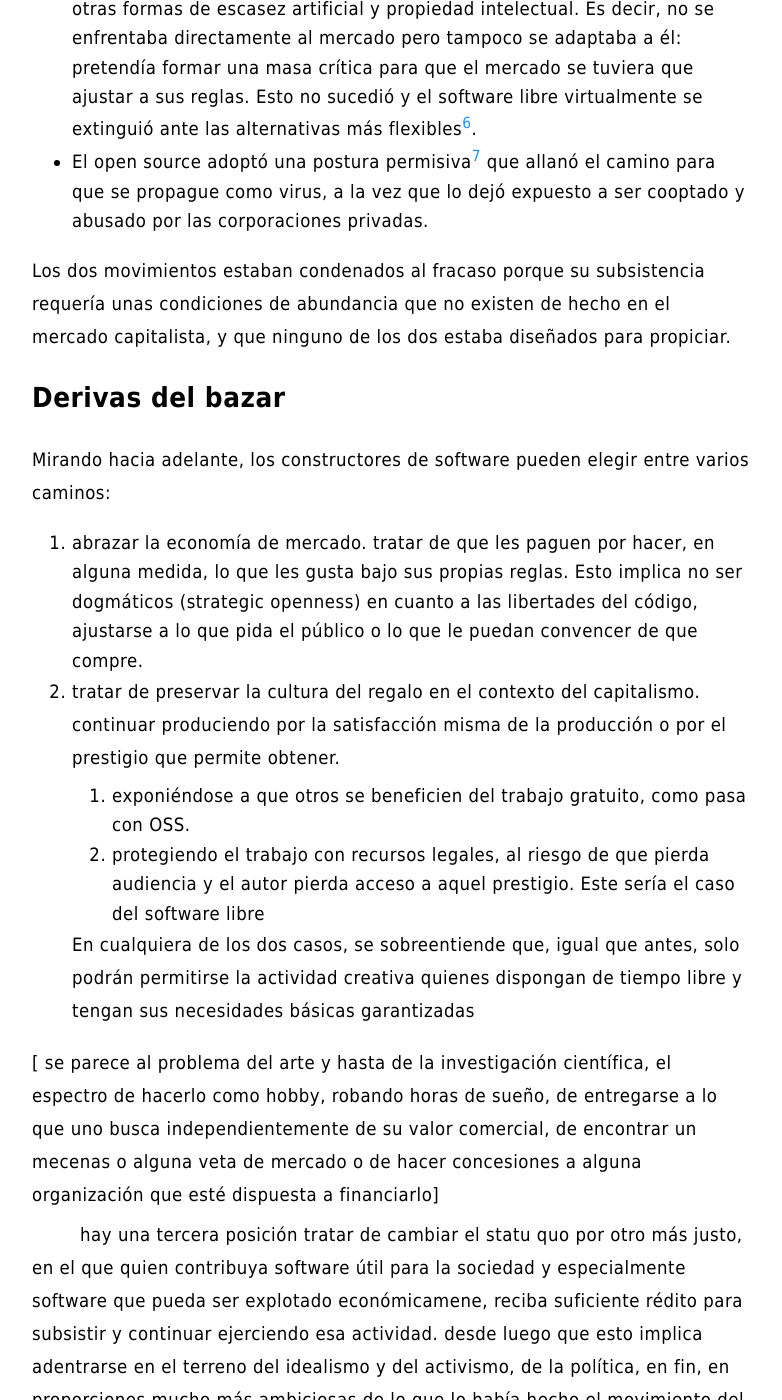
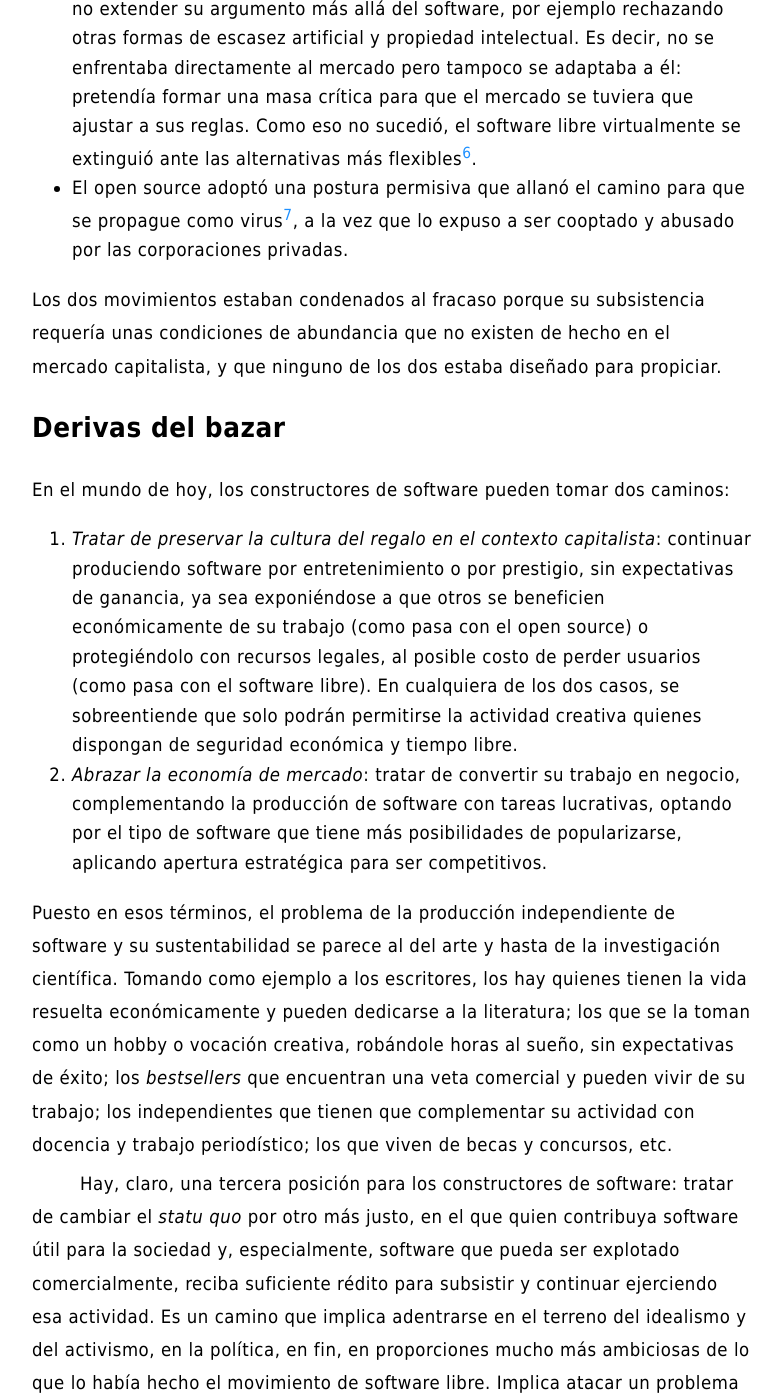
Before and after one commit to facundoolano/olano.dev, a Jekyll site: the page built from _posts/2023-11-05-derivas-del-bazar.html, in a window 1280 px wide and 1400 px high, scrolled down 7289 px. Shown: the whole window, without its empty margins (248-1030 px from the left). Built offline with Jekyll 4.4.1, drawn with Linux system fonts in a browser that asks for light colours; some of the changed text lies outside the part shown.

Commit message:
clean up final section

```diff
--- a/_posts/2023-11-05-derivas-del-bazar.html
+++ b/_posts/2023-11-05-derivas-del-bazar.html
@@ -137,21 +137,21 @@
 </p>
 
 <ol class="org-ol">
-<li><i>Sobrestima la libertad de modificar y redistribuir el código fuente</i>, recuerdo de la época en que un usuario era aproximadamente lo mismo que un programador. En aquel contexto, coartar la posibilidad de modificar el software era entorpecer aquello que distinguía a las computadoras. Hoy ni siquiera los usuarios que saben programar tienen la necesidad, el interés o el tiempo de modificar el software que usan cotidianamente. Aunque es preferible tener acceso al código, es un derecho que solo afecta a una minoría de los usuarios, mucho menos urgente que otros como la privacidad, la no manipulación o la interoperabilidad<sup><a id="fnr.4" class="footref" href="#fn.4">4</a></sup>.</li>
-<li><i>Tiene la ética como única motivación</i>. Como supone que la libertad de código es <i>esencial</i> para los usuarios de software y para la sociedad en general, como es <i>lo que está bien</i>, debería ser suficiente razón para perseguirla. En contraste con las motivaciones sociales e intelectuales de la ley de Linus, con el beneficio de calidad técnica que promete la iniciativa open source y con el potencial de ganancia de la economía de mercado, el movimiento de software libre es un sistema que carece de incentivos para reproducirse a sí mismo, necesita del activismo de un grupo previamente convencido de sus supuestos<sup><a id="fnr.5" class="footref" href="#fn.5">5</a></sup>.</li>
-<li><i>Subestima la gratuidad del software</i>. Contrario a la famosa frase "free speech, not free beer" y a la intención de compatibilizar el software libre con el mercado, creo que la gratuidad es un factor determinante, que puede no haber sido una motivación pero que explica su masificación. La razón por la que Linux es el sistema operativo predeterminado para casi cualquier dispositivo o de que nadie dude en aprovechar las librerías abiertos para construir su propio programa es que esa elección tiene costo económico. La gratuidad democratiza el acceso al software, materializa algo de aquella abundancia que era requisito para su proliferación. Sin gratuidad no hay regalo, sin cultura del regalo no hay bazar, sin bazar no se puede competir técnicamente con el software privado.</li>
+<li><i>Sobrestima la libertad de modificar y redistribuir el código fuente</i>, recuerdo de la época en que un usuario era aproximadamente lo mismo que un programador. En aquel contexto, coartar la posibilidad de modificar el software era entorpecer aquello que distinguía a las computadoras. Hoy ni siquiera los usuarios que saben programar tienen la necesidad, el interés o el tiempo de modificar el software que usan cotidianamente. Aunque es preferible tener acceso al código, es un derecho que solo sirve a una minoría privilegiada, mucho menos urgente que otros como la privacidad, la no manipulación o la interoperabilidad<sup><a id="fnr.4" class="footref" href="#fn.4">4</a></sup>.</li>
+<li><i>Tiene la ética como única motivación</i>. Como supone que la libertad de código es <i>esencial</i> para los usuarios de software y para la sociedad en general, como es <i>lo que está bien</i>, debería ser suficiente razón para perseguirla. En contraste con las motivaciones sociales e intelectuales de la ley de Linus, con la promesa de calidad técnica de la iniciativa open source y con el potencial de ganancia de la economía de mercado, el movimiento de software libre es carece de incentivos para reproducirse a sí mismo, necesita del activismo de un grupo previamente convencido de sus supuestos<sup><a id="fnr.5" class="footref" href="#fn.5">5</a></sup>.</li>
+<li><i>Subestima la gratuidad del software</i>. A pesar de la famosa frase "free speech, not free beer" y a la intención de compatibilizar el software libre con el mercado, creo que la gratuidad es un factor determinante, que puede no haber sido originalmente una motivación pero que explica su posterior masificación. La razón por la que Linux es el sistema operativo predeterminado para casi cualquier dispositivo o de que nadie dude en aprovechar las librerías abiertas para construir su propio programa es que son elecciones sin costo económico. La gratuidad democratiza el acceso al software, materializa algo de aquella abundancia que era requisito para su proliferación. Sin gratuidad no hay regalo, sin cultura del regalo no hay bazar, sin bazar no se puede competir técnicamente con el software privado.</li>
 </ol>
 
 <p>
 El problema de fondo es que el bazar era un modo producción alternativo al mercado capitalista y, en última instancia, incompatible con él. Y, como suele ser el caso con toda alternativa al capitalismo, el sistema tiende a absorberla o destruirla:
 </p>
 <ul class="org-ul">
-<li>El software libre ejercía un activismo intransigente pero que se cuidaba de no extender su argumento más allá del software, por ejemplo rechazando otras formas de escasez artificial y propiedad intelectual. Es decir, no se enfrentaba directamente al mercado pero tampoco se adaptaba a él: pretendía formar una masa crítica para que el mercado se tuviera que ajustar a sus reglas. Esto no sucedió y el software libre virtualmente se extinguió ante las alternativas más flexibles<sup><a id="fnr.6" class="footref" href="#fn.6">6</a></sup>.</li>
-<li>El open source adoptó una postura permisiva<sup><a id="fnr.7" class="footref" href="#fn.7">7</a></sup> que allanó el camino para que se propague como virus, a la vez que lo dejó expuesto a ser cooptado y abusado por las corporaciones privadas.</li>
+<li>El software libre ejercía un activismo intransigente pero que se cuidaba de no extender su argumento más allá del software, por ejemplo rechazando otras formas de escasez artificial y propiedad intelectual. Es decir, no se enfrentaba directamente al mercado pero tampoco se adaptaba a él: pretendía formar una masa crítica para que el mercado se tuviera que ajustar a sus reglas. Como eso no sucedió, el software libre virtualmente se extinguió ante las alternativas más flexibles<sup><a id="fnr.6" class="footref" href="#fn.6">6</a></sup>.</li>
+<li>El open source adoptó una postura permisiva que allanó el camino para que se propague como virus<sup><a id="fnr.7" class="footref" href="#fn.7">7</a></sup>, a la vez que lo expuso a ser cooptado y abusado por las corporaciones privadas.</li>
 </ul>
 
 <p>
-Los dos movimientos estaban condenados al fracaso porque su subsistencia requería unas condiciones de abundancia que no existen de hecho en el mercado capitalista, y que ninguno de los dos estaba diseñados para propiciar.
+Los dos movimientos estaban condenados al fracaso porque su subsistencia requería unas condiciones de abundancia que no existen de hecho en el mercado capitalista, y que ninguno de los dos estaba diseñado para propiciar.
 </p>
 </div>
 </div>
@@ -160,51 +160,28 @@
 <h2 id="orgc824c88">Derivas del bazar</h2>
 <div class="outline-text-2" id="text-orgc824c88">
 <p>
-Mirando hacia adelante, los constructores de software pueden elegir entre varios caminos:
+En el mundo de hoy, los constructores de software pueden tomar dos caminos:
 </p>
 
 <ol class="org-ol">
-<li>abrazar la economía de mercado. tratar de que les paguen por hacer, en alguna medida, lo que les gusta bajo sus propias reglas. Esto implica no ser dogmáticos (strategic openness) en cuanto a las libertades del código, ajustarse a lo que pida el público o lo que le puedan convencer de que compre.</li>
-<li><p>
-tratar de preservar la cultura del regalo en el contexto del capitalismo. continuar produciendo por la satisfacción misma de la producción o por el prestigio que permite obtener.
-</p>
-
-<ol class="org-ol">
-<li>exponiéndose a que otros se beneficien del trabajo gratuito, como pasa con OSS.</li>
-<li>protegiendo el trabajo con recursos legales, al riesgo de que pierda audiencia y el autor pierda acceso a aquel prestigio. Este sería el caso del software libre</li>
+<li><i>Tratar de preservar la cultura del regalo en el contexto capitalista</i>: continuar produciendo software por entretenimiento o por prestigio, sin expectativas de ganancia, ya sea exponiéndose a que otros se beneficien económicamente de su trabajo (como pasa con el open source) o protegiéndolo con recursos legales, al posible costo de perder usuarios (como pasa con el software libre). En cualquiera de los dos casos, se sobreentiende que solo podrán permitirse la actividad creativa quienes dispongan de seguridad económica y tiempo libre.</li>
+<li><i>Abrazar la economía de mercado</i>: tratar de convertir su trabajo en negocio, complementando la producción de software con tareas lucrativas, optando por el tipo de software que tiene más posibilidades de popularizarse, aplicando apertura estratégica para ser competitivos.</li>
 </ol>
 
 <p>
-En cualquiera de los dos casos, se sobreentiende que, igual que antes, solo podrán permitirse la actividad creativa quienes dispongan de tiempo libre y tengan sus necesidades básicas garantizadas
-</p></li>
-</ol>
-<p>
-[ se parece al problema del arte y hasta de la investigación científica, el espectro de hacerlo como hobby, robando horas de sueño, de entregarse a lo que uno busca independientemente de su valor comercial, de encontrar un mecenas o alguna veta de mercado o de hacer concesiones a alguna organización que esté dispuesta a financiarlo]
+Puesto en esos términos, el problema de la producción independiente de software y su sustentabilidad se parece al del arte y hasta de la investigación científica. Tomando como ejemplo a los escritores, los hay quienes tienen la vida resuelta económicamente y pueden dedicarse a la literatura; los que se la toman como un hobby o vocación creativa, robándole horas al sueño, sin expectativas de éxito; los <i>bestsellers</i> que encuentran una veta comercial y pueden vivir de su trabajo; los independientes que tienen que complementar su actividad con docencia y trabajo periodístico; los que viven de becas y concursos, etc.
 </p>
 
 <p>
-hay una tercera posición
-tratar de cambiar el statu quo por otro más justo, en el que quien contribuya software útil para la sociedad y especialmente software que pueda ser explotado económicamene, reciba suficiente rédito para subsistir y continuar ejerciendo esa actividad. desde luego que esto implica adentrarse en el terreno del idealismo y del activismo, de la política, en fin, en proporciones mucho más ambiciosas de lo que lo había hecho el movimiento del software libre. Implica involucrarse en un problema que excede (y precede) a la producción de software, el mismo que tienen la producción artística y científica, un problema no técnico sino socioeconómico que, como tal, no puede ser resuelto "endogámicamene", encerrados en el mundo del software, con herramientas técnicas, ni con hacks legales.
+Hay, claro, una tercera posición para los constructores de software: tratar de cambiar el <i>statu quo</i> por otro más justo, en el que quien contribuya software útil para la sociedad y, especialmente, software que pueda ser explotado comercialmente, reciba suficiente rédito para subsistir y continuar ejerciendo esa actividad. Es un camino que implica adentrarse en el terreno del idealismo y del activismo, en la política, en fin, en proporciones mucho más ambiciosas de lo que lo había hecho el movimiento de software libre. Implica atacar un problema que excede (y precede) a la producción de software, el mismo que tienen artistas y científicos, un problema no técnico sino socioeconómico que, como tal, no puede ser resuelto "endogámicamene" con herramientas técnicas o hacks legales.
 </p>
 
 <p>
-pero, reconociendo que la &lt;sustentabilidad del oss requiere&gt; cambiar la realidad socieconómica, es interesante volver al ejemplo de las artes y las ciencias y recordar
+En efecto, sería deseable que cambiara la cultura para que los usuarios paguen por el software que usan; que los gobiernos subsidiaran el desarrollo y que las corporaciones estuvieran obligadas legalmente a retribuir en proporción al beneficio que extraen. Un mundo así sería deseable, más justo, pero no el mundo ideal: el mundo ideal sería uno que garantice la abundancia que posibilita la cultura del regalo. ¿Quién hubiera financiado a un estudiante finlandés desconocido para que desarrolle un kernel libre de Unix en 1991? ¿Quién sabe si el resultado, el entusiasmo comunitario del bazar, hubiera sido posible con un inversor de por medio? Lo que posibilitó Linux no fue la financiación estatal ni la posibilidad de explotación comercial, fue que Linus Torvalds tenía techo y comida, una computadora, acceso a internet, tiempo libre y pocas obligaciones familiares.
 </p>
-<ul class="org-ul">
-<li>un mundo en el que cambiaran los usos y costumbres (la cultura) para pagar o hacer donaciones o contribuciones al software libre/abierto que aprovechamos, donde los gobiernos subsidian su desarrollo y las corporaciones están obligadas legalmente a retribuir en proporción al beneficio que extraen, es deseable: sería un mundo más justo, con menos explotación.</li>
-</ul>
 
 <p>
-pero me permito anotar que no sería el mundo ideal, no incentivaría a que haya más hackers persiguiendo sus intereses y que se multipliquen la innovación y se maximice el beneficio que receibe la comunidad [TODO considerar linkear más explícitamente leyes de linus del inicio].
-</p>
-<ul class="org-ul">
-<li>el mundo ideal es uno que garantice esa abundancia que posibilitaba la cultura del regalo</li>
-<li>&lt;lo que hizo a linus posible es que tenía un techo y un plato de comida, una computadora y acceso a internet, mucho tiempo libre y pocas obligaciones familiares.</li>
-<li>cómo saber si alguien hubiera estado dispuesto a financiar el desarrollo de linux en 1991? o si ese financiamiento hubiera sido otorgado a un estudiante finlandés. o que hubiera resultado la misma colaboración de la comunidad habiendo un inversor oficial de por medio</li>
-</ul>
-
-<p>
-El mundo ideal, aquel que maximizaría no solo la innovación sino la gratificación de los individuos y las comunidades, aquel en el que florecerían dos, tres, muchos Linux y Wikipedias, sería uno de abundancia, uno en el que las necesidades básicas estuvieran garantizadas para todos, incondicionalmente. Para que cualquiera pueda entregarse a hacer un buen trabajo, no porque otros lo consideren útil o necesario, no porque haya quien lo pague o una autoridad que lo exija, sino porque &lt;ahí lo guían el interés, el deseo, la curiosidad, la inspiración, la vocación.&gt;
+El mundo ideal, aquel que maximizaría no solo la innovación sino la gratificación de los individuos y las comunidades, aquel en el que florecerían dos, tres, muchos Linux y Wikipedias, sería uno de abundancia, uno en el que las necesidades básicas estuvieran garantizadas para todos, incondicionalmente. Para que cualquiera pueda entregarse a hacer un buen trabajo, no porque otros lo consideren útil o necesario, no porque haya quien lo pague o una autoridad que así lo exija, sino porque quiere, porque ahí lo lleva el deseo, la curiosidad, el interés, la inspiración, la vocación, la pasión.
 </p>
 </div>
 
```
Also changed, not shown: other parts of _posts/2023-11-05-derivas-del-bazar.html (+2 -2 lines), org/_posts/2023-11-05-derivas-del-bazar.org (+15 -27 lines).
